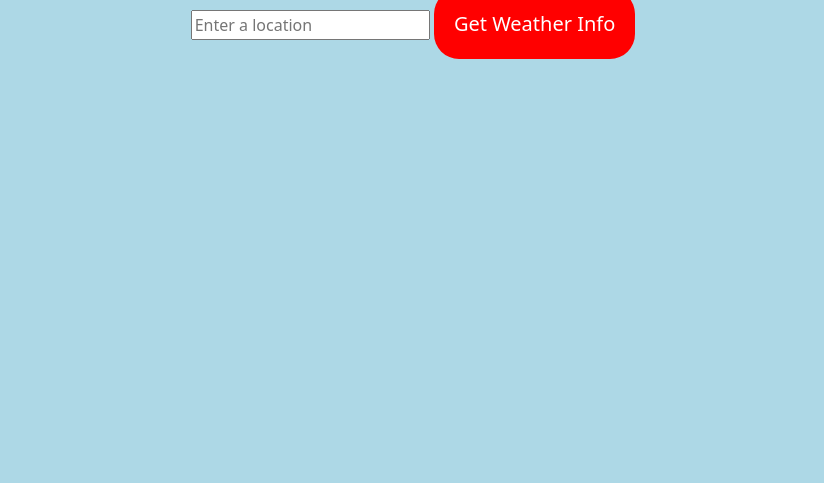
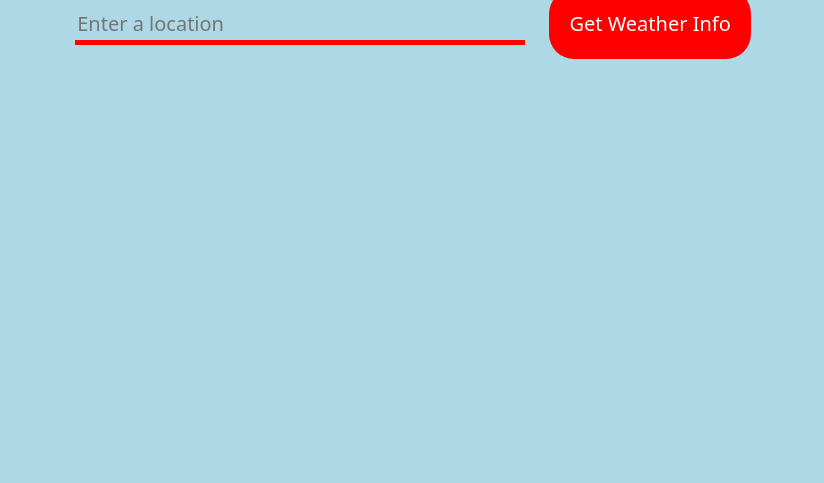
Before and after one commit to Akinjaiye/APIweather, a website built with webpack: page src/index.html in a window 1280 px wide. Shown: the part 317-800 px from the top of the page, without its empty margins (227-1051 px from the left). Built offline with nearby package versions, Linux system fonts and the light colour scheme.

Commit message:
add input style to style.css

```diff
--- a/src/css/style.css
+++ b/src/css/style.css
@@ -16,3 +16,12 @@ button{
     padding: 20px;
     font-size: 20px;
 }
+input{
+    border: none;
+    width: 450px;
+    margin-right: 20px;
+    border-bottom: 5px solid red;
+    background-color: lightblue;
+    outline: none;
+    font-size: 20px;
+}
```
